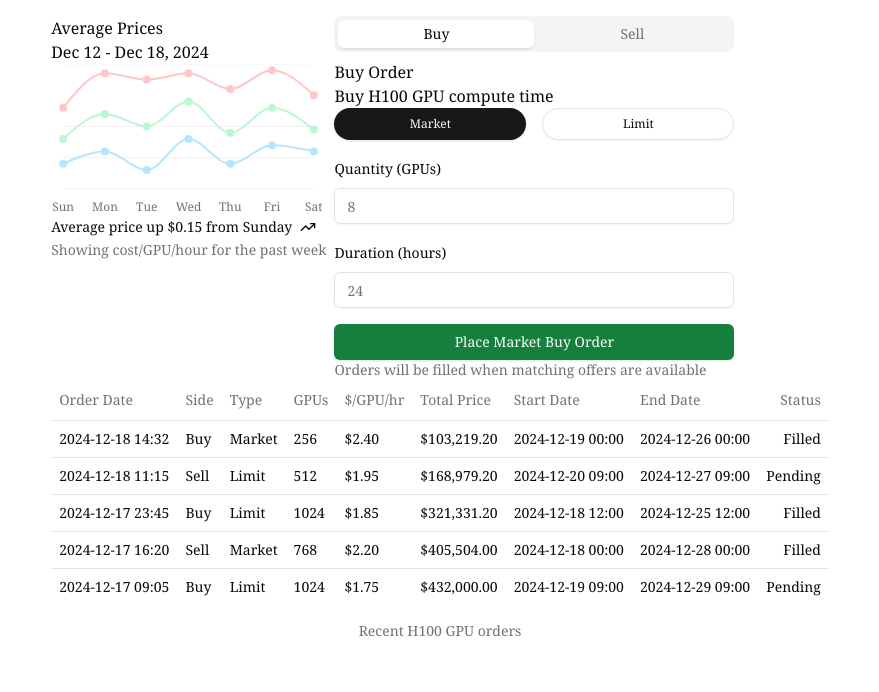
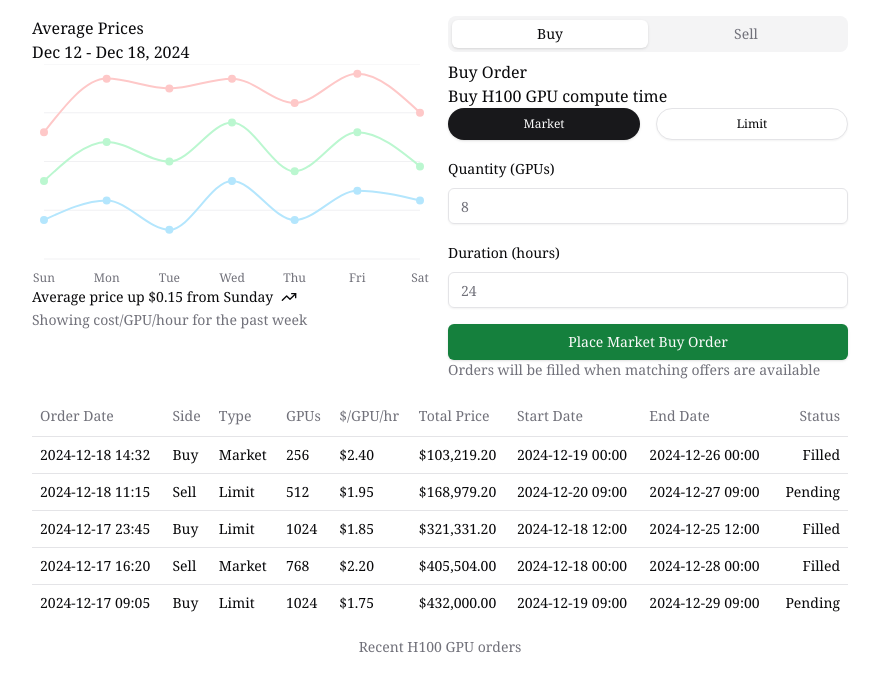
Before and after one commit to darzyx/gpu-auction-house, a Next.js app: page / in a window 1280 px wide. Shown: the top 692 px of the page, without its empty margins (200-1079 px from the left). Built offline with nearby package versions, Linux system fonts and the light colour scheme.

Commit message:
Improve overall layout

```diff
--- a/src/app/page.tsx
+++ b/src/app/page.tsx
@@ -5,7 +5,7 @@ import TradingForm from "@/components/trading-form";
 export default function Home() {
     return (
         <div className="p-4">
-            <div className="flex gap-2">
+            <div className="w-full grid grid-cols-2 gap-4 mb-4">
                 <div>
                     <PriceHistory />
                 </div>
```
